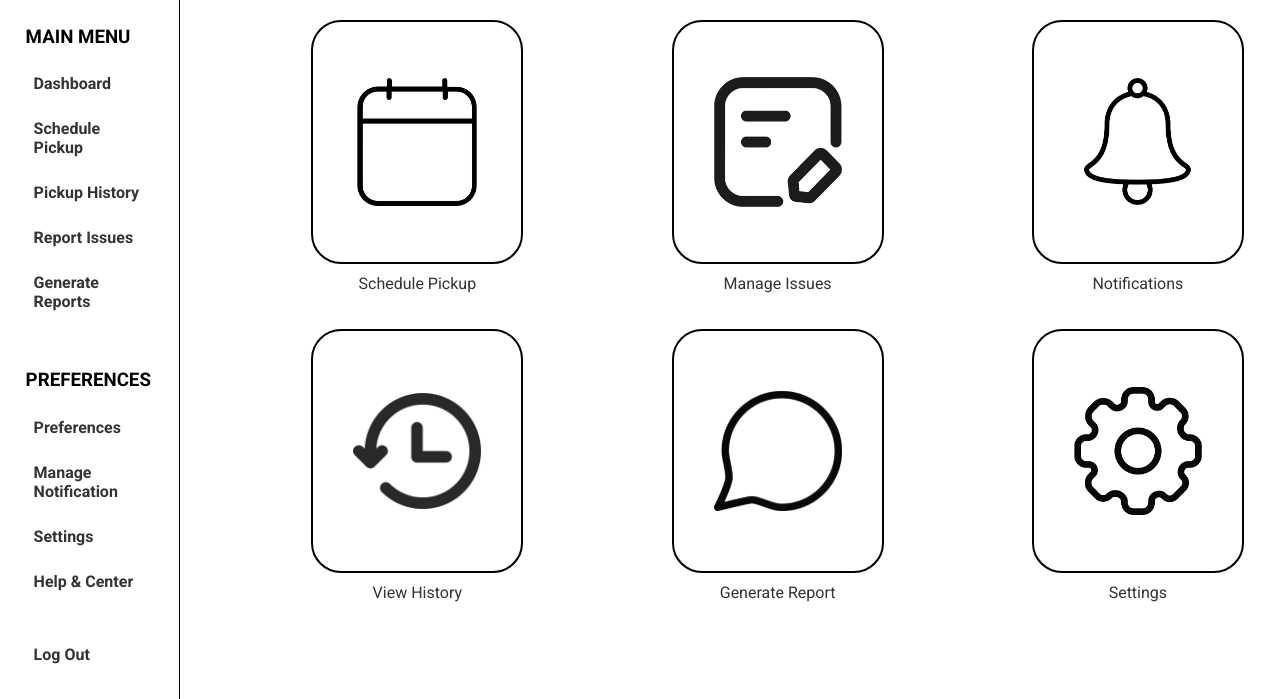
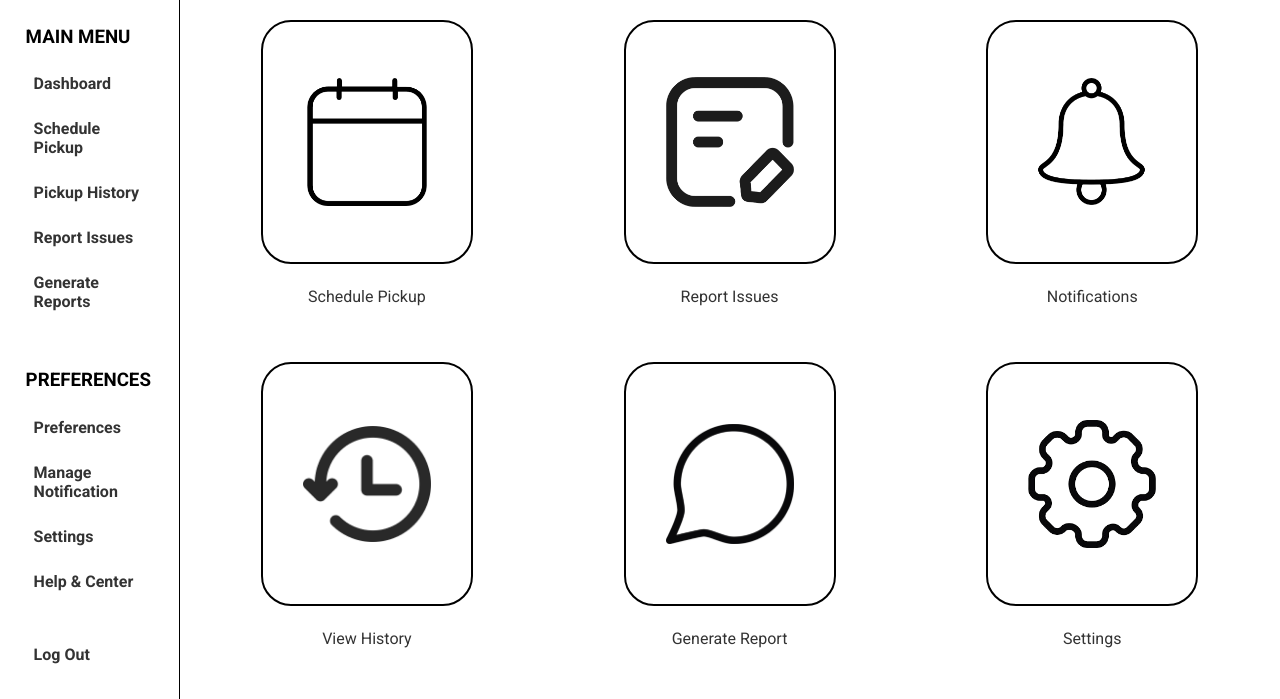
Before and after one commit to UselessShyt/Eco-Waste-System, a PHP site: page /dashboard.php in a window 1280 px wide. Shown: the part 101-800 px from the top of the page. Run offline with PHP 8.4, Linux system fonts and the light colour scheme; a user stored in the database is signed in.

Commit message:
Done creating dashboard and added navigate to logout button

```diff
--- a/CSS/dashboard.css
+++ b/CSS/dashboard.css
@@ -1,27 +1,39 @@
 .image-grid {
     display: grid;
     grid-template-columns: repeat(3, 1fr); /* 3 columns */
-    gap: 20px;
-    padding: 20px;
+    height: 80.5vh;
+    width: 84vw;
+    gap: 5vh 1vw;
+    padding-left: 1vw;
+    padding-right: 1vw;
+    padding-top: 2.5vh;
 }
 
 .image-item {
-    text-align: center; /* Centers text under the image */
+    position: relative;
 }
 
-.image-item img {
+.img-container {
+    display: flex;
+    justify-content: center;
+}
+
+.image {
+    display: flex;
+    justify-content: center;
     width: 10vw; /* You can adjust the size */
     height: 20vh;
     object-fit: contain;
-    margin-left: 12vh;
     border: 2px solid black;
     padding: 5vh;
     border-radius: 30px
 }
 
-.image-item p {
-    margin-top: 10px;
+.label {
+    position: absolute; /* Set the text to be positioned relative to its parent */
+    bottom: 0; /* Position it at the bottom of the container */
+    left: 50%; /* Center it horizontally within the image */
+    transform: translateX(-50%); /* Adjust for any potential padding or margin on the right side */
     font-size: 16px;
-    margin-left: 12vh;
     color: #333;
 }
--- a/PHP/dashboard.php
+++ b/PHP/dashboard.php
@@ -19,28 +19,28 @@ include "../SQL_FILE/database.php";
     <div style="margin-left: 14vw;">
         <div class="image-grid">
             <div class="image-item">
-                <img src="../Img/calander.png" alt="Calendar">
-                <p>Schedule Pickup</p>
+                <div class="img-container"><a href="#schedule-pickup"><img class="image" src="../Img/calander.png" alt="Calendar"></a></div>
+                <div class="label"><p>Schedule Pickup</p></div>
             </div>
             <div class="image-item">
-                <img src="../Img/Issue.png" alt="Issue">
-                <p>Manage Issues</p>
+                <div class="img-container"><a href="Report-Issues.php"><img class="image" src="../Img/Issue.png" alt="Issue"></a></div>
+                <div class="label"><p>Report Issues</p></div>
             </div>
             <div class="image-item">
-                <img src="../Img/notification_1.png" alt="Notification">
-                <p>Notifications</p>
+                <div class="img-container"><a href="#notifications"><img class="image" src="../Img/notification_1.png" alt="Notification"></a></div>
+                <div class="label"><p>Notifications</p></div>
             </div>
             <div class="image-item">
-                <img src="../Img/history.png" alt="History">
-                <p>View History</p>
+                <div class="img-container"><a href="#view-history"><img class="image" src="../Img/history.png" alt="History"></a></div>
+                <div class="label"><p>View History</p></div>
             </div>
             <div class="image-item">
-                <img src="../Img/report.png" alt="Report">
-                <p>Generate Report</p>
+                <div class="img-container"><a href="#generate-report"><img class="image" src="../Img/report.png" alt="Report"></a></div>
+                <div class="label"><p>Generate Report</p></div>
             </div>
             <div class="image-item">
-                <img src="../Img/setting_1.png" alt="Settings">
-                <p>Settings</p>
+                <div class="img-container"><a href="#Settings"><img class="image" src="../Img/setting_1.png" alt="Settings"></a></div>
+                <div class="label"><p>Settings</p></div>
             </div>
         </div>
     </div>
--- a/PHP/sidebar.php
+++ b/PHP/sidebar.php
@@ -66,7 +66,7 @@
         </div>
         <div>
             <ul>
-                <li><a href="#">Log Out</a></li>
+                <li><a href="login.php">Log Out</a></li>
             </ul>
         </div>
     </aside>
```
